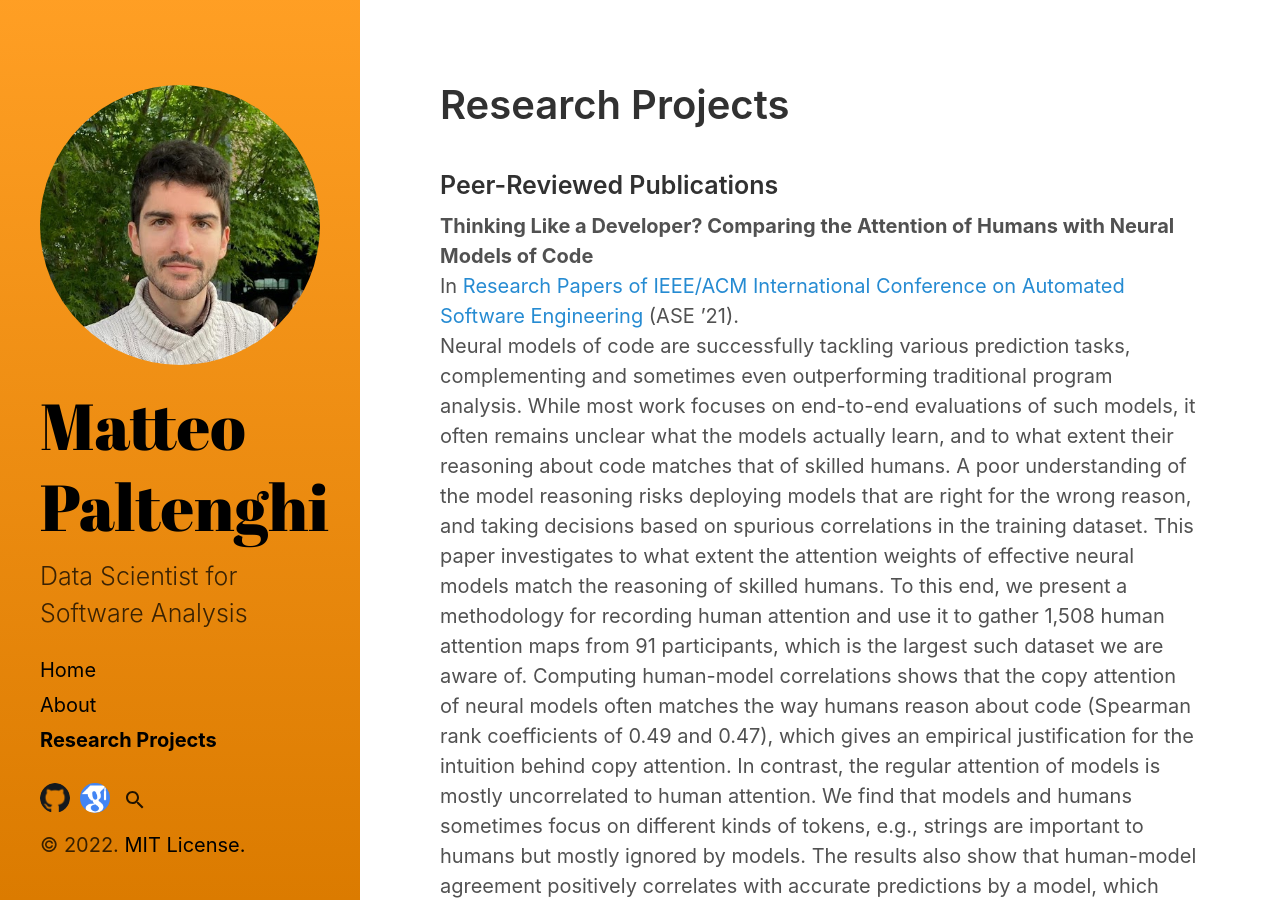
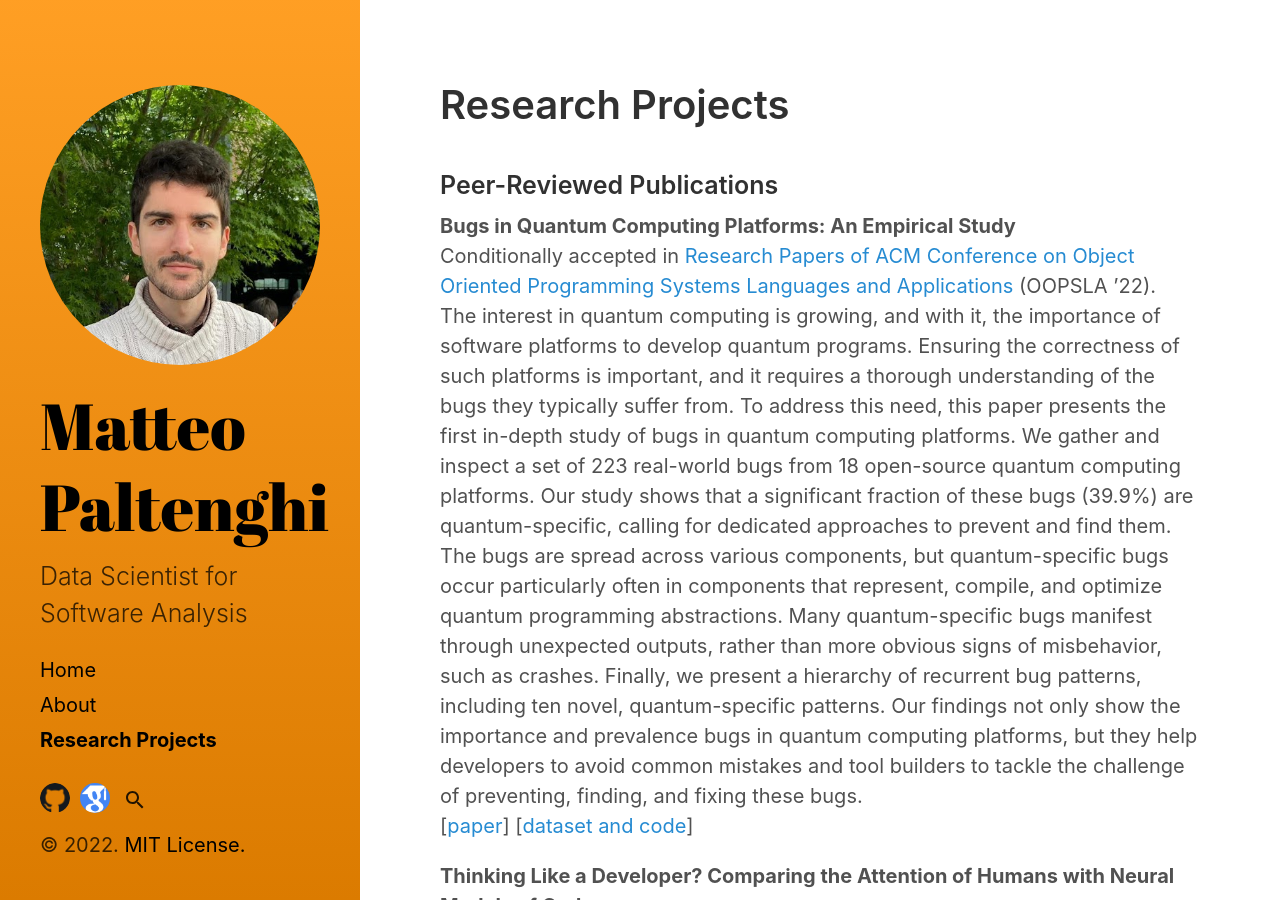
Before and after one commit to MattePalte/mattepalte.github.io, a Jekyll site: the page built from category/research-projects.md, in a window 1280 px wide and 900 px high. Built offline with Jekyll 4.4.1, drawn with Linux system fonts in a browser that asks for light colours.

Commit message:
added Quantum Bug study (conditionally accepted)

```diff
--- a/category/research-projects.md
+++ b/category/research-projects.md
@@ -4,6 +4,12 @@ title: Research Projects
 ---
 
 <h3>Peer-Reviewed Publications</h3>
+<b>Bugs in Quantum Computing Platforms: An Empirical Study</b><br>
+Conditionally accepted in <a href="https://2022.splashcon.org/track/splash-2022-oopsla">Research Papers of ACM Conference on Object Oriented Programming Systems Languages and Applications</a> (OOPSLA ’22).<br>
+The interest in quantum computing is growing, and with it, the importance of software platforms to develop quantum programs. Ensuring the correctness of such platforms is important, and it requires a thorough understanding of the bugs they typically suffer from. To address this need, this paper presents the first in-depth study of bugs in quantum computing platforms. We gather and inspect a set of 223 real-world bugs from 18 open-source quantum computing platforms. Our study shows that a significant fraction of these bugs (39.9%) are quantum-specific, calling for dedicated approaches to prevent and find them. The bugs are spread across various components, but quantum-specific bugs occur particularly often in components that represent, compile, and optimize quantum programming abstractions. Many quantum-specific bugs manifest through unexpected outputs, rather than more obvious signs of misbehavior, such as crashes. Finally, we present a hierarchy of recurrent bug patterns, including ten novel, quantum-specific patterns. Our findings not only show the importance and prevalence bugs in quantum computing platforms, but they help developers to avoid common mistakes and tool builders to tackle the challenge of preventing, finding, and fixing these bugs.<br>
+[<a href="https://arxiv.org/abs/2110.14560">paper</a>]
+[<a href="https://github.com/MattePalte/Bugs-Quantum-Computing-Platforms/">dataset and code</a>]
+
 
 <b>Thinking Like a Developer? Comparing the Attention of Humans with Neural Models of Code</b><br>
 In <a href="https://conf.researchr.org/track/ase-2021/ase-2021-papers">Research Papers of IEEE/ACM International Conference on Automated Software Engineering</a> (ASE ’21).<br>
--- a/index.html
+++ b/index.html
@@ -25,6 +25,6 @@ title: Home
 </p>
 
 <h2>Announcements</h2>
-<p>I am super excited to announce that our first paper <i>"Thinking Like a Developer? Comparing the Attention of Humans with Neural Models of Code"</i> got accepted at <a href="https://conf.researchr.org/track/ase-2021/ase-2021-papers">ASE' 21 (A* Conference)</a>!</br>
-[<a href="https://software-lab.org/publications/ase2021.pdf">paper</a>]
-[<a href="https://github.com/MattePalte/thinking-like-a-developer">dataset and code</a>]
+<p>I am super excited to announce that our second paper <i>"Bugs in Quantum Computing Platforms: An Empirical Study"</i> was conditionally accepted at OOPSLA' 22 (Core Rank "A" Conference)!<br>
+[<a href="https://arxiv.org/abs/2110.14560">paper</a>]
+[<a href="https://github.com/MattePalte/Bugs-Quantum-Computing-Platforms/">dataset and code</a>]
```
